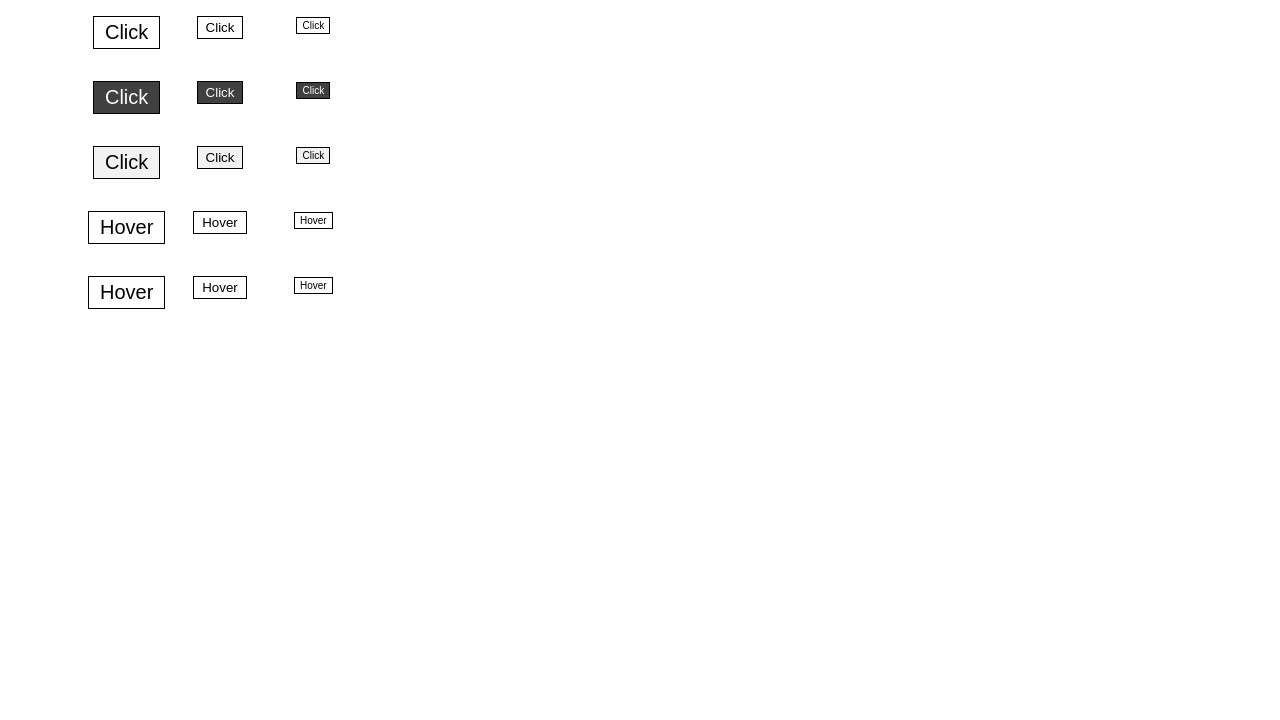
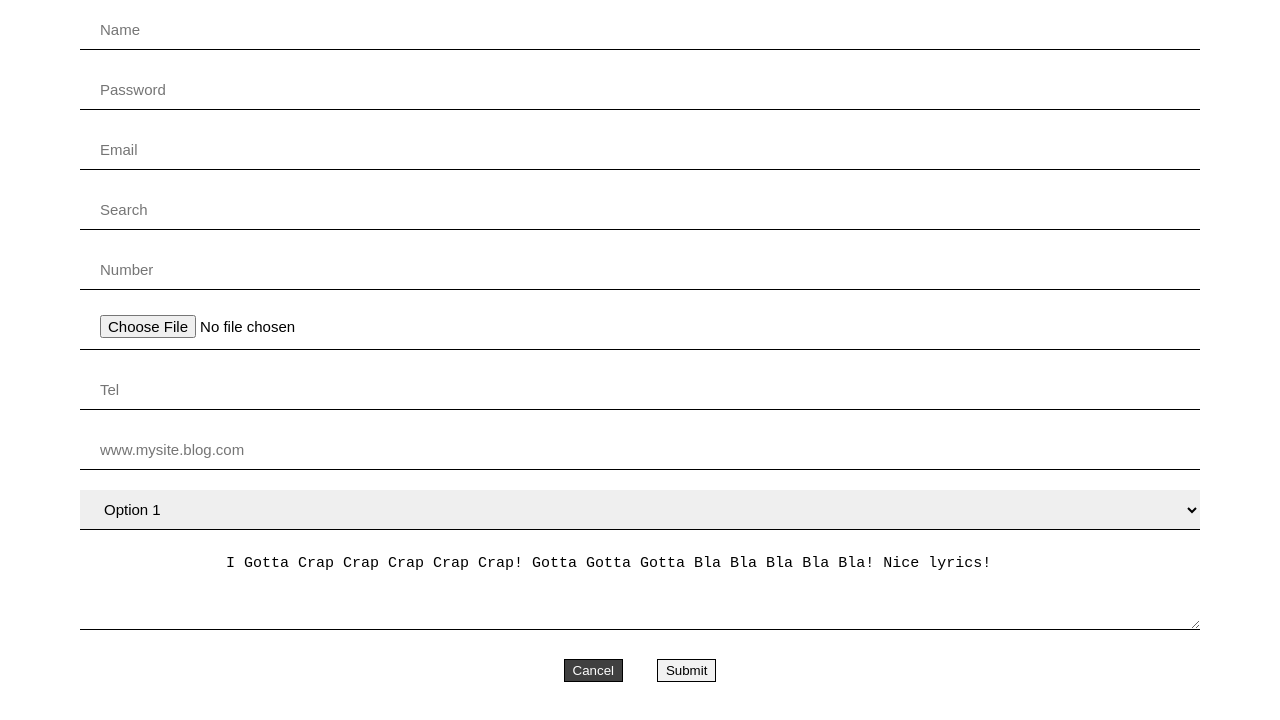
Before and after one commit to gitter-badger/Slim-2, a plain HTML site: page index.html in a window 1280 px wide. Drawn offline with Linux system fonts and the light colour scheme.

Commit message:
Add form style settings
- Finish the first version of the form styling using the main elements
- app.scss now has .s-form class that has all the form elements with their style
- index.html has a template form with all elements for testing

There could be some changes/modifications in the future, who knows!

```diff
--- a/index.html
+++ b/index.html
@@ -8,60 +8,39 @@
   <body>
     <div class="s-wrap">
       <div class="s-row">
-        <div class="has-1">
-          <button type="button" name="button" class="button is-big">Click</button>
+          <!-- Testing... -->
+          <form class="s-form" action="index.html" method="post">
+            <input type="text" name="" value="" placeholder="Name">
+            <br>
+            <input type="password" name="" value="" placeholder="Password">
+
+            <input type="email" name="" value="" placeholder="Email">
+
+            <input type="search" name="" value="" placeholder="Search">
+            <input type="number" name="" value="" placeholder="Number">
+            <input type="file" name="" value="" placeholder="File">
+
+            <input type="tel" name="" value="" placeholder="Tel">
+
+            <input type="url" name="" value="" placeholder="www.mysite.blog.com">
+            <select class="" name="">
+              <option value="">Option 1</option>
+              <option value="">Option 2</option>
+            </select>
+
+            <textarea name="name" rows="20" cols="150">
+              I Gotta Crap Crap Crap Crap Crap! Gotta Gotta Gotta Bla Bla Bla Bla Bla! Nice lyrics!
+            </textarea>
+            <div class="s-row">
+              <div class="has-1 jump-5">
+                <button type="button" name="button" class="button is-dark">Cancel</button>
+              </div>
+              <div class="has-1">
+                <button type="button" name="button" class="button is-gray">Submit</button>
+              </div>
+            </div>
+          </form>
         </div>
-        <div class="has-1">
-          <button type="button" name="button" class="button">Click</button>
-        </div>
-        <div class="has-1">
-          <button type="button" name="button" class="button is-small">Click</button>
-        </div>
-      </div>
-      <div class="s-row">
-        <div class="has-1">
-          <button type="button" name="button" class="button is-big is-dark">Click</button>
-        </div>
-        <div class="has-1">
-          <button type="button" name="button" class="button is-dark">Click</button>
-        </div>
-        <div class="has-1">
-          <button type="button" name="button" class="button is-small is-dark">Click</button>
-        </div>
-      </div>
-      <div class="s-row">
-        <div class="has-1">
-          <button type="button" name="button" class="button is-big is-gray">Click</button>
-        </div>
-        <div class="has-1">
-          <button type="button" name="button" class="button is-gray">Click</button>
-        </div>
-        <div class="has-1">
-          <button type="button" name="button" class="button is-small is-gray">Click</button>
-        </div>
-      </div>
-      <div class="s-row">
-        <div class="has-1">
-          <button type="button" name="button" class="button is-big with-gray-hover">Hover</button>
-        </div>
-        <div class="has-1">
-          <button type="button" name="button" class="button with-gray-hover">Hover</button>
-        </div>
-        <div class="has-1">
-          <button type="button" name="button" class="button is-small with-gray-hover">Hover</button>
-        </div>
-      </div>
-      <div class="s-row">
-        <div class="has-1">
-          <button type="button" name="button" class="button is-big with-black-hover">Hover</button>
-        </div>
-        <div class="has-1">
-          <button type="button" name="button" class="button with-black-hover">Hover</button>
-        </div>
-        <div class="has-1">
-          <button type="button" name="button" class="button is-small with-black-hover">Hover</button>
-        </div>
-      </div>
     </div>
   </body>
 </html>
--- a/sass/app.scss
+++ b/sass/app.scss
@@ -100,3 +100,48 @@ $columns: 12;
   font-size: 10px;
   padding: 2px 5px;
 }
+
+/**
+*
+*
+* Form settings
+*/
+%form-elements {
+  width: 100%;
+  height: 40px;
+  padding: 5px 20px;
+  margin: 10px auto;
+  font-size: 15px;
+  border: none;
+  border-bottom: 1px solid black;
+}
+
+.s-form {
+  & {
+    input[type=text] ,
+    input[type=password],
+    input[type=email],
+    input[type=search],
+    input[type=number],
+    input[type=file],
+    input[type=tel],
+    input[type=url],
+    select,
+    textarea {
+      @extend %form-elements;
+      &:hover {
+        background-color: darken(white, 5%);
+        border: none;
+      }
+      &:focus {
+        outline: 1px solid black;
+      }
+    }
+    textarea {
+      min-height: 80px;
+    }
+    select {
+      cursor: pointer;
+    }
+  }
+}
```
Also changed, not shown: css/slim.css, 1 other file.
